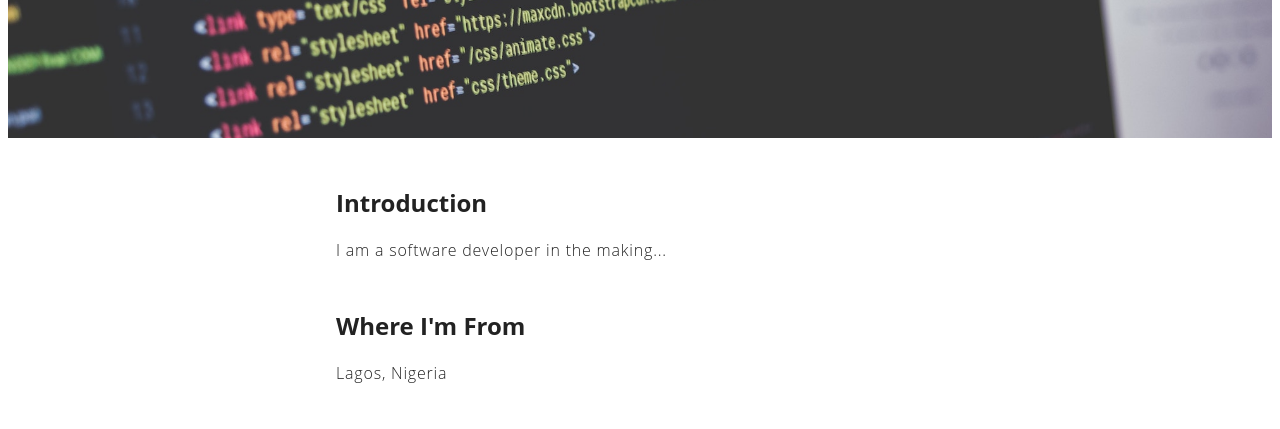
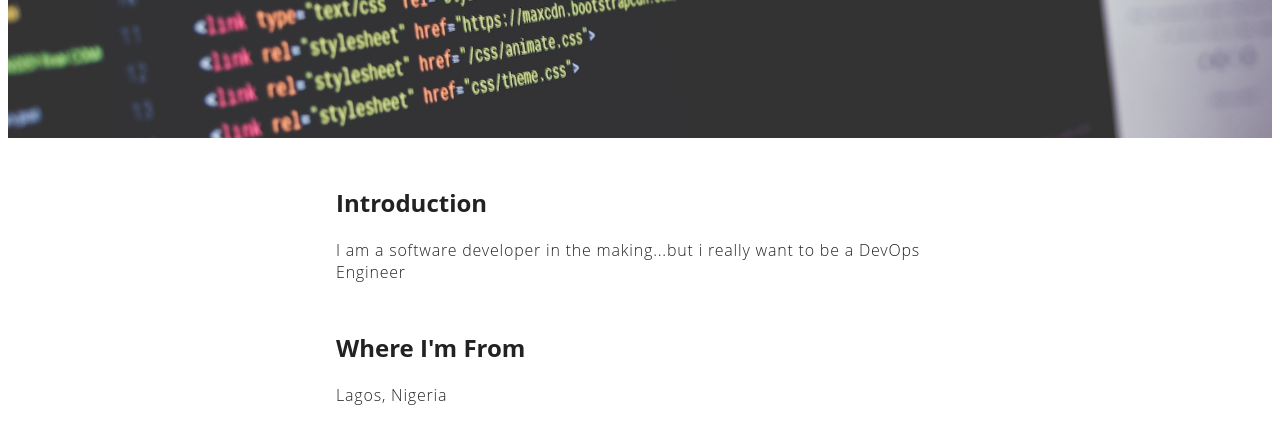
Before and after one commit to oimonugo23/devops4thewin, a plain HTML site: page index.html in a window 1280 px wide. Shown: the part 316-745 px from the top of the page. Drawn offline with Linux system fonts and the light colour scheme.

Commit message:
new changes

```diff
--- a/index.html
+++ b/index.html
@@ -17,7 +17,7 @@
     </header>
     <section class="details">
       <h1>Introduction</h1>
-      <p>I am a software developer in the making...</p>
+      <p>I am a software developer in the making...but i really want to be a DevOps Engineer</p>
       <h1>Where I'm From</h1>
       <p>Lagos, Nigeria</p>
       <h1>What are your favorite hobbies?</h1>
```
Also changed, not shown: 1 other file.
